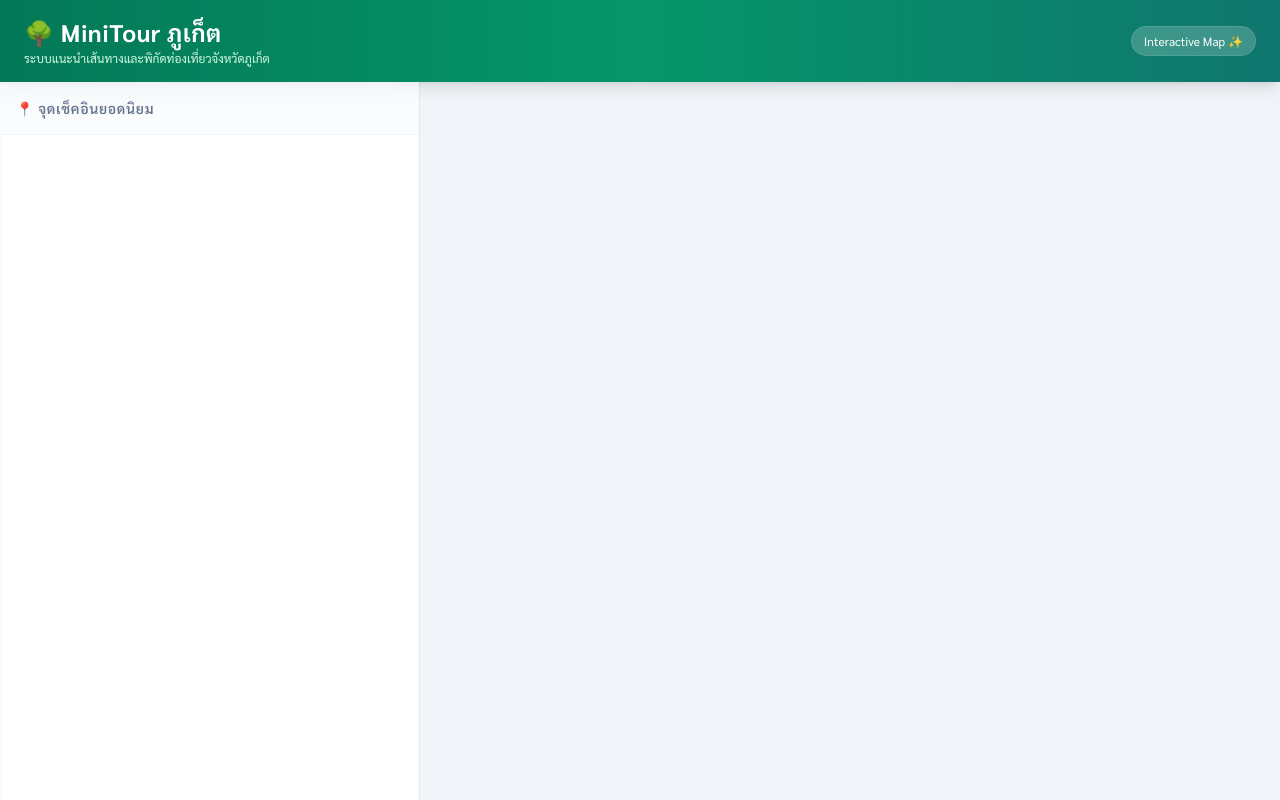
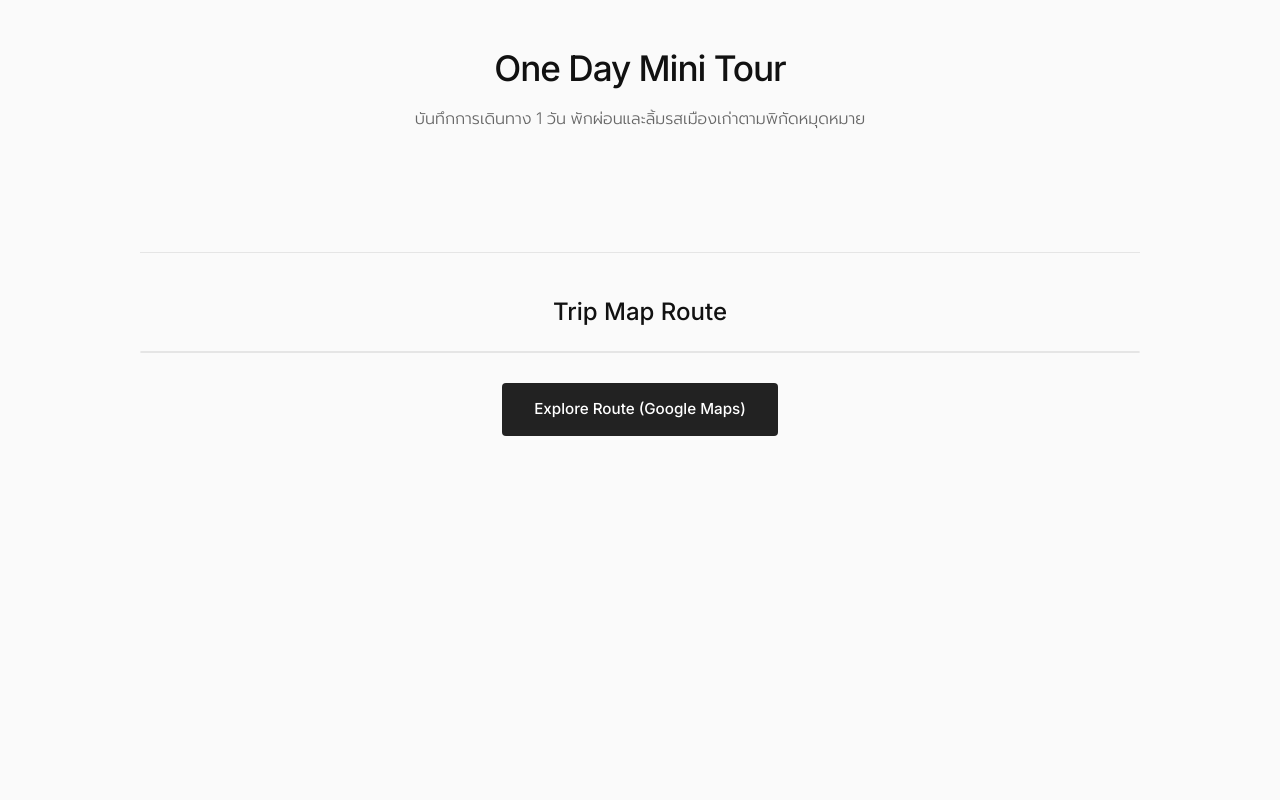
Before and after one commit to mineblox11501112/minitour, a Flask app: template templates/index.html in a window 1280 px wide. Run offline with Flask 3, Linux system fonts and the light colour scheme; the template is opened without the code that fills it, so the values that code supplies are empty; some libraries are stand-ins or nearby versions.

Commit message:
Update index.html

```diff
--- a/templates/index.html
+++ b/templates/index.html
@@ -3,79 +3,245 @@
 <head>
     <meta charset="UTF-8">
     <meta name="viewport" content="width=device-width, initial-scale=1.0">
-    <title>Phuket MiniTour</title>
-    <!-- Tailwind CSS -->
-    <script src="https://cdn.tailwindcss.com"></script>
-    <!-- Google Fonts (Sarabun) -->
+    <title>Mini Tour One Day Trip</title>
+    <!-- Google Fonts: Inter & Prompt -->
     <link rel="preconnect" href="https://fonts.googleapis.com">
     <link rel="preconnect" href="https://fonts.gstatic.com" crossorigin>
-    <link href="https://fonts.googleapis.com/css2?family=Sarabun:wght@300;400;600;700&display=swap" rel="stylesheet">
+    <link href="https://fonts.googleapis.com/css2?family=Inter:wght@300;400;500&family=Prompt:wght@300;400;500&display=swap" rel="stylesheet">
+
     <style>
-        body { font-family: 'Sarabun', sans-serif; }
+        :root {
+            --bg-color: #fafafa;
+            --text-primary: #111111;
+            --text-secondary: #666666;
+            --border-color: #e5e5e5;
+            --accent-color: #222222;
+        }
+
+        * {
+            box-sizing: border-box;
+            margin: 0;
+            padding: 0;
+        }
+
+        body {
+            font-family: 'Inter', 'Prompt', sans-serif;
+            background-color: var(--bg-color);
+            color: var(--text-primary);
+            line-height: 1.6;
+            padding: 40px 20px;
+        }
+
+        .container {
+            max-width: 1000px;
+            margin: 0 auto;
+        }
+
+        header {
+            text-align: center;
+            margin-bottom: 60px;
+        }
+
+        header h1 {
+            font-size: 2.2rem;
+            font-weight: 500;
+            letter-spacing: -0.03em;
+            margin-bottom: 10px;
+        }
+
+        header p {
+            color: var(--text-secondary);
+            font-size: 1rem;
+            font-weight: 300;
+        }
+
+        /* Places Grid Section */
+        .trip-timeline {
+            display: flex;
+            flex-direction: column;
+            gap: 40px;
+            margin-bottom: 60px;
+        }
+
+        .place-card {
+            display: grid;
+            grid-template-columns: 1fr;
+            background: #ffffff;
+            border: 1px solid var(--border-color);
+            border-radius: 8px;
+            overflow: hidden;
+            transition: transform 0.2s ease, box-shadow 0.2s ease;
+        }
+
+        @media (min-width: 768px) {
+            .place-card {
+                grid-template-columns: 250px 1fr;
+            }
+        }
+
+        .place-card:hover {
+            transform: translateY(-2px);
+            box-shadow: 0 10px 30px rgba(0,0,0,0.03);
+        }
+
+        .place-image {
+            width: 100%;
+            height: 200px;
+            object-fit: cover;
+            background-color: #eee;
+        }
+
+        @media (min-width: 768px) {
+            .place-image {
+                height: 100%;
+            }
+        }
+
+        .place-content {
+            padding: 30px;
+            display: flex;
+            flex-direction: column;
+            justify-content: space-between;
+        }
+
+        .place-header h2 {
+            font-size: 1.3rem;
+            font-weight: 500;
+            margin-bottom: 12px;
+            display: flex;
+            align-items: center;
+            gap: 10px;
+        }
+
+        .place-number {
+            font-size: 0.9rem;
+            color: var(--text-secondary);
+            border: 1px solid var(--border-color);
+            padding: 2px 8px;
+            border-radius: 20px;
+        }
+
+        .place-description {
+            color: var(--text-secondary);
+            font-size: 0.95rem;
+            font-weight: 300;
+            margin-bottom: 20px;
+        }
+
+        /* Minimal Button Style */
+        .btn-nav {
+            display: inline-flex;
+            align-items: center;
+            justify-content: center;
+            padding: 10px 20px;
+            font-size: 0.85rem;
+            font-weight: 400;
+            color: var(--text-primary);
+            background-color: transparent;
+            border: 1px solid var(--text-primary);
+            border-radius: 4px;
+            text-decoration: none;
+            cursor: pointer;
+            transition: all 0.2s ease;
+            align-self: flex-start;
+        }
+
+        .btn-nav:hover {
+            background-color: var(--accent-color);
+            color: #ffffff;
+        }
+
+        /* Map Section */
+        .map-section {
+            margin-top: 60px;
+            border-top: 1px solid var(--border-color);
+            padding-top: 40px;
+        }
+
+        .map-section h3 {
+            font-size: 1.5rem;
+            font-weight: 500;
+            margin-bottom: 20px;
+            text-align: center;
+        }
+
+        .map-wrapper {
+            border: 1px solid var(--border-color);
+            border-radius: 8px;
+            overflow: hidden;
+            background: #ffffff;
+            box-shadow: 0 4px 20px rgba(0,0,0,0.02);
+            margin-bottom: 30px;
+        }
+
+        .explore-route-container {
+            text-align: center;
+        }
+
+        .btn-explore {
+            display: inline-flex;
+            align-items: center;
+            gap: 8px;
+            padding: 14px 32px;
+            font-size: 0.95rem;
+            font-weight: 500;
+            color: #ffffff;
+            background-color: var(--accent-color);
+            border: none;
+            border-radius: 4px;
+            text-decoration: none;
+            transition: background-color 0.2s ease;
+        }
+
+        .btn-explore:hover {
+            background-color: #444444;
+        }
     </style>
 </head>
-<body class="bg-slate-50 h-screen flex flex-col overflow-hidden">
+<body>
 
-    <!-- Header Navigation -->
-    <header class="bg-gradient-to-r from-emerald-700 via-emerald-600 to-teal-700 text-white px-6 py-4 shadow-lg flex-none z-10">
-        <div class="flex justify-between items-center">
-            <div>
-                <h1 class="text-2xl font-bold tracking-wide flex items-center gap-2">🌳 MiniTour ภูเก็ต</h1>
-                <p class="text-xs text-emerald-100 mt-0.5">ระบบแนะนำเส้นทางและพิกัดท่องเที่ยวจังหวัดภูเก็ต</p>
+    <div class="container">
+        <header>
+            <h1>One Day Mini Tour</h1>
+            <p>บันทึกการเดินทาง 1 วัน พักผ่อนและลิ้มรสเมืองเก่าตามพิกัดหมุดหมาย</p>
+        </header>
+
+        <!-- แสดงรายการสถานที่ -->
+        <div class="trip-timeline">
+            {% for loc in locations %}
+            <div class="place-card">
+                <img src="{{ loc.image_url }}" alt="{{ loc.name }}" class="place-image">
+                <div class="place-content">
+                    <div class="place-header">
+                        <h2>
+                            <span class="place-number">0{{ loc.id }}</span>
+                            {{ loc.name }}
+                        </h2>
+                        <p class="place-description">{{ loc.description }}</p>
+                    </div>
+                    <!-- ปุ่มข้อมูลเส้นทางรายสถานที่ -->
+                    <a href="https://www.google.com/maps/search/?api=1&query={{ loc.lat }},{{ loc.lng }}" target="_blank" class="btn-nav">
+                        ข้อมูลเส้นทาง
+                    </a>
+                </div>
             </div>
-            <span class="bg-white/20 text-xs px-3 py-1.5 rounded-full backdrop-blur-sm border border-white/10">
-                Interactive Map ✨
-            </span>
+            {% endfor %}
         </div>
-    </header>
 
-    <!-- Main Content Grid -->
-    <main class="flex flex-1 overflow-hidden flex-col md:flex-row">
-
-        <!-- Left Sidebar: แนะนำข้อมูลการเดินทางและสถานที่ -->
-        <section class="w-full md:w-[420px] bg-white border-r border-slate-200 overflow-y-auto flex-none flex flex-col shadow-inner">
-            <div class="p-4 bg-slate-50/50 border-b border-slate-100 sticky top-0 backdrop-blur-md z-10">
-                <h2 class="text-sm font-semibold text-slate-500 tracking-wider uppercase">📍 จุดเช็คอินยอดนิยม</h2>
+        <!-- แผนที่ด้านล่างสุดของเว็บ -->
+        <section class="map-section">
+            <h3>Trip Map Route</h3>
+            <div class="map-wrapper">
+                {{ map_html|safe }}
             </div>
-
-            <div class="p-4 space-y-4 flex-1">
-                {% for place in attractions %}
-                <div class="bg-white border border-slate-200 rounded-2xl overflow-hidden hover:border-emerald-500 hover:shadow-lg transition-all duration-300 flex flex-col">
-                    <!-- ข้อมูลภาพประกอบ -->
-                    <div class="h-40 w-full relative bg-slate-100">
-                        <img src="{{ place.image }}" alt="{{ place.name }}" class="w-full h-full object-cover">
-                        <span class="absolute top-3 left-3 text-xs font-semibold px-2.5 py-1 rounded-md bg-white/90 text-slate-800 shadow-sm backdrop-blur-sm">
-                            {{ place.type }}
-                        </span>
-                    </div>
-
-                    <!-- รายละเอียดสถานที่ -->
-                    <div class="p-4 flex-1 flex flex-col justify-between">
-                        <div>
-                            <h3 class="font-bold text-slate-800 text-lg mb-1.5">{{ place.name }}</h3>
-                            <p class="text-slate-600 text-sm leading-relaxed mb-4">{{ place.desc }}</p>
-                        </div>
-
-                        <!-- ปุ่มเปิดนำทาง -->
-                        <a href="https://www.google.com/maps/dir/?api=1&destination={{ place.lat }},{{ place.lng }}"
-                           target="_blank"
-                           class="w-full text-center bg-emerald-600 hover:bg-emerald-700 text-white font-medium text-sm py-2.5 px-4 rounded-xl shadow-sm hover:shadow transition-all duration-200 flex items-center justify-center gap-2">
-                            🚗 กดเปิดแอปนำทาง (Google Maps)
-                        </a>
-                    </div>
-                </div>
-                {% endfor %}
+            <!-- ปุ่มนำทางแบบรวมทริปไป Google Maps -->
+            <div class="explore-route-container">
+                <a href="{{ google_maps_route }}" target="_blank" class="btn-explore">
+                    Explore Route (Google Maps)
+                </a>
             </div>
         </section>
-
-        <!-- Right Section: ส่วนแสดงแผนที่ Folium -->
-        <section class="flex-1 h-full relative bg-slate-100">
-            <div class="w-full h-full">
-                {{ map_html | safe }}
-            </div>
-        </section>
-
-    </main>
+    </div>
 
 </body>
 </html>
```
